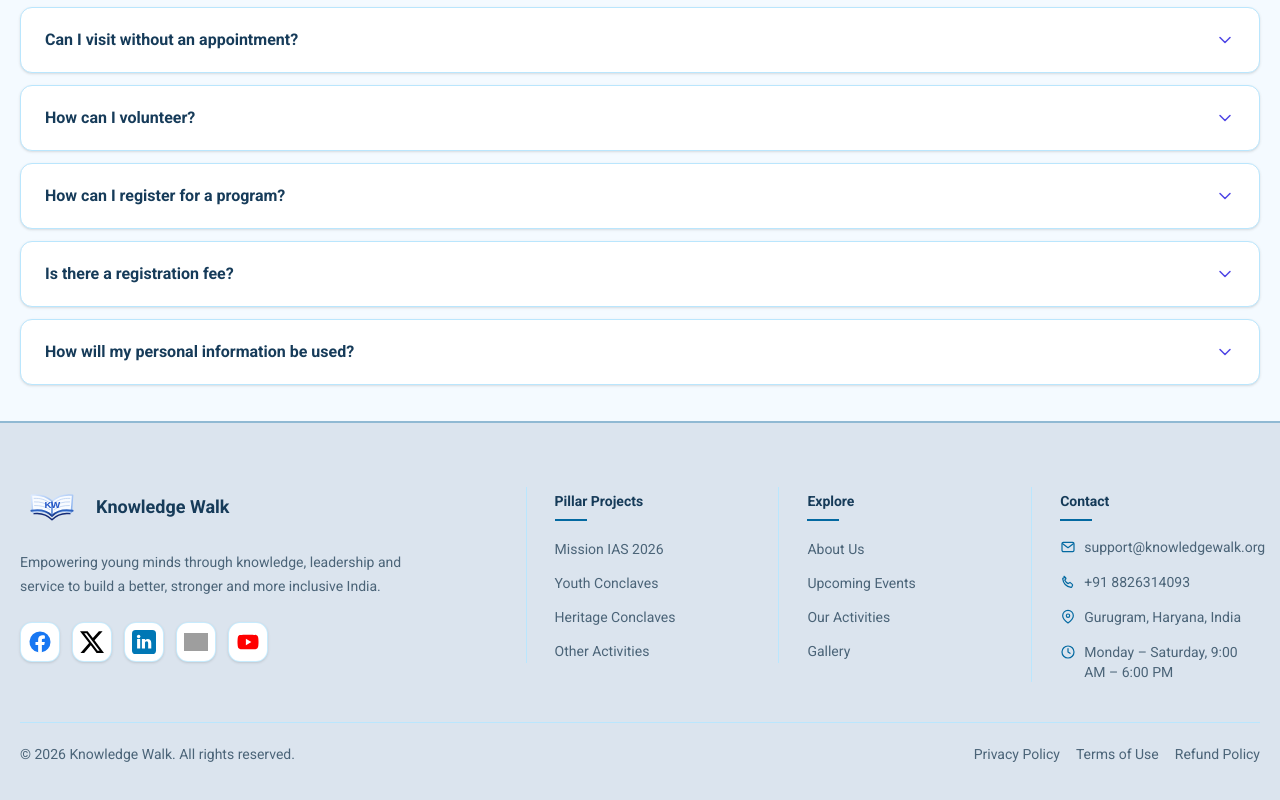
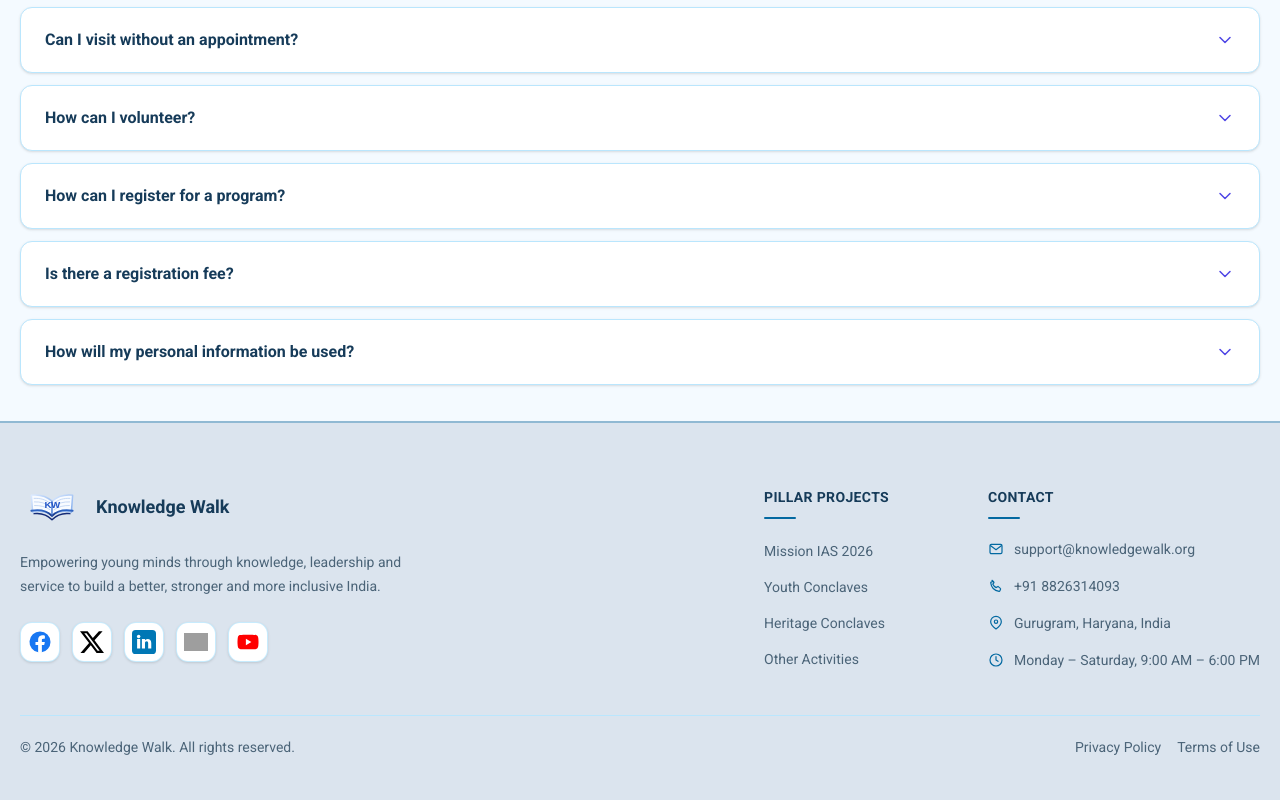
Before and after one commit to abhishekshah100/knowledge-walk, a Next.js app: page /contact-us in a window 1280 px wide. Shown: the part 1992-2792 px from the top of the page. Built offline with nearby package versions, Linux system fonts and the light colour scheme; grey boxes are pictures that could not be loaded; a web font is replaced by a local one.

Commit message:
Footer section aligment fixed

```diff
--- a/src/app/about-us/page.tsx
+++ b/src/app/about-us/page.tsx
@@ -41,7 +41,7 @@ export default function AboutPage() {
   }
 
   return (
-    <main className="flex-1">
+    <main id="main-content" tabIndex={-1} className="flex-1 focus:outline-none">
       <AboutHeroSection hero={aboutData.hero} />
       <AboutStorySection story={aboutData.story} />
       <OurValuesSection values={aboutData.values} />
--- a/src/app/contact-us/page.tsx
+++ b/src/app/contact-us/page.tsx
@@ -46,7 +46,7 @@ export default function ContactPage() {
   }
 
   return (
-    <main className="flex-1">
+    <main id="main-content" tabIndex={-1} className="flex-1 focus:outline-none">
       <ContactHeroSection contactHero={contactData.contactHero} initialProgram={selectedProgram} />
       <OfficeLocationSection officeLocation={contactData.officeLocation} />
       <HelpAndFaqSection howCanWeHelp={contactData.howCanWeHelp} faq={contactData.faq} onTopicSelect={handleTopicSelect} />
--- a/src/app/page.tsx
+++ b/src/app/page.tsx
@@ -46,7 +46,7 @@ export default function HomePage() {
   }
 
   return (
-    <main className="flex-1">
+    <main id="main-content" tabIndex={-1} className="flex-1 focus:outline-none">
       <HeroSlider hero={data.home.hero} />
       <PillarProjectsSection pillarProjects={data.home.pillarProjects} />
       <BuildingLeadersSection buildingLeaders={data.home.buildingLeaders} />
--- a/src/components/layout/FloatingContactButtons.tsx
+++ b/src/components/layout/FloatingContactButtons.tsx
@@ -26,7 +26,7 @@ export function FloatingContactButtons() {
         rel="noopener noreferrer"
         aria-label="Chat with us on WhatsApp (opens in a new tab)"
         title="Chat on WhatsApp"
-        className="group relative flex h-12 w-12 items-center justify-center rounded-full bg-gradient-to-br from-whatsapp to-whatsapp-dark shadow-[0_8px_20px_-4px_rgba(18,140,126,0.55)] ring-1 ring-white/15 transition-all hover:-translate-y-0.5 hover:shadow-[0_12px_26px_-4px_rgba(18,140,126,0.65)] focus-visible:outline-none focus-visible:ring-2 focus-visible:ring-whatsapp focus-visible:ring-offset-2"
+        className="group relative flex h-12 items-center gap-2 rounded-full bg-gradient-to-br from-whatsapp to-whatsapp-dark py-3 pr-5 pl-3 shadow-[0_8px_20px_-4px_rgba(18,140,126,0.55)] ring-1 ring-white/15 transition-all hover:-translate-y-0.5 hover:shadow-[0_12px_26px_-4px_rgba(18,140,126,0.65)] focus-visible:outline-none focus-visible:ring-2 focus-visible:ring-whatsapp focus-visible:ring-offset-2"
       >
         <span
           aria-hidden="true"
@@ -38,8 +38,9 @@ export function FloatingContactButtons() {
           width={28}
           height={28}
           sizes="28px"
-          className="relative h-6 w-6 object-contain [filter:brightness(0)_invert(1)]"
+          className="relative h-6 w-6 shrink-0 object-contain [filter:brightness(0)_invert(1)]"
         />
+        <span className="relative text-sm font-semibold whitespace-nowrap text-text-inverse">Chat with us</span>
       </a>
     </div>
   );
--- a/src/components/layout/Footer.tsx
+++ b/src/components/layout/Footer.tsx
@@ -2,16 +2,24 @@ import Image from "next/image";
 import Link from "next/link";
 import { Container } from "@/components/ui/Container";
 import { Icon, type IconName } from "@/components/ui/Icon";
+import { ORG_ADDRESS_SHORT } from "@/constants/organization";
 import type { LinkItem, NavigationContent } from "@/types/site-content.types";
 
 interface FooterProps {
   navigation: NavigationContent;
 }
 
-function contactIcon(link: LinkItem, index: number): IconName {
+/**
+ * Picks the icon by what the link actually is, not by its position in the
+ * array — a positional check (e.g. "the 3rd link is always the address")
+ * would silently show the wrong icon the moment the Contact group's link
+ * order changes in `navigation.data.ts`.
+ */
+function contactIcon(link: LinkItem): IconName {
   if (link.href.startsWith("mailto:")) return "mail";
   if (link.href.startsWith("tel:")) return "phone";
-  return index === 2 ? "map-pin" : "clock";
+  if (link.label === ORG_ADDRESS_SHORT) return "map-pin";
+  return "clock";
 }
 
 /** Independent site footer fed entirely from navigation.footer API content. */
@@ -21,8 +29,8 @@ export function Footer({ navigation }: FooterProps) {
   return (
     <footer className="border-t-2 border-primary/35 bg-footer-bg" aria-label="Site footer">
       <Container className="py-12 sm:py-16">
-        <div className="grid gap-9 grid-cols-1 sm:grid-cols-2 lg:grid-cols-5 lg:items-start lg:gap-6">
-          <div className="lg:col-span-2 lg:pr-10">
+        <div className="flex flex-col gap-10 lg:flex-row lg:items-start lg:justify-between lg:gap-16">
+          <div className="lg:max-w-sm">
             <Link href="/" className="inline-flex items-center gap-3 rounded-sm focus-visible:outline-none focus-visible:ring-2 focus-visible:ring-primary">
               <Image
                 src={navigation.logo.src}
@@ -58,25 +66,34 @@ export function Footer({ navigation }: FooterProps) {
             </div>
           </div>
 
+          {/*
+            A flex-wrap cluster, not a fixed-column grid — the column count
+            here has changed twice already (Explore and Resources both got
+            hidden), and a rigid `grid-cols-5` sized for a specific count
+            just leaves a lopsided empty gap once fewer groups remain. This
+            adapts to however many groups are visible and keeps them
+            clustered together instead of stretched apart.
+          */}
+          <div className="flex flex-col gap-10 sm:flex-row sm:flex-wrap sm:gap-x-14 sm:gap-y-10 lg:gap-x-20">
             {footer.linkGroups
               .filter((g) => g.title !== "Resources")
               .map((group) => {
                 const isContactGroup = group.title === "Contact";
 
                 return (
-                <div key={group.title} className="flex flex-col border-t border-border/80 pt-5 sm:border-t-0 sm:pt-0 lg:border-l lg:border-border lg:px-7 lg:pt-1 last:lg:pr-0">
-                  <h2 className="text-sm font-bold text-text-primary">{group.title}</h2>
-                  <div className="mt-2 h-0.5 w-8 bg-primary" aria-hidden="true" />
-                  <ul className="mt-4 space-y-2.5">
+                  <div key={group.title} className="flex min-w-[9rem] flex-col border-t border-border/80 pt-5 sm:border-t-0 sm:pt-0">
+                    <h2 className="text-sm font-bold tracking-wide text-text-primary uppercase">{group.title}</h2>
+                    <div className="mt-2.5 h-0.5 w-8 rounded-full bg-primary" aria-hidden="true" />
+                    <ul className="mt-5 space-y-3">
                       {group.links.map((link) => (
                         <li key={link.label}>
-                        <Link href={link.href} className={`group inline-flex text-sm leading-5 text-text-secondary transition-colors hover:text-primary focus-visible:outline-none focus-visible:ring-2 focus-visible:ring-primary ${isContactGroup ? "items-start gap-2" : "relative items-center"}`}>
+                          <Link href={link.href} className={`group inline-flex w-full min-w-0 text-sm leading-5 text-text-secondary transition-colors hover:text-primary focus-visible:outline-none focus-visible:ring-2 focus-visible:ring-primary ${isContactGroup ? "items-start gap-2.5" : "relative items-center"}`}>
                             {isContactGroup ? (
-                            <Icon name={contactIcon(link, group.links.indexOf(link))} className="mt-0.5 h-4 w-4 shrink-0 text-primary" />
+                              <Icon name={contactIcon(link)} className="mt-0.5 h-4 w-4 shrink-0 text-primary" />
                             ) : (
                               <Icon name="chevron-right" className="absolute -left-4 h-3.5 w-3.5 text-primary opacity-0 transition-opacity group-hover:opacity-100" />
                             )}
-                          <span>{link.label}</span>
+                            <span className="min-w-0 break-words">{link.label}</span>
                           </Link>
                         </li>
                       ))}
@@ -84,6 +101,7 @@ export function Footer({ navigation }: FooterProps) {
                   </div>
                 );
               })}
+          </div>
         </div>
 
         <div className="mt-10 flex flex-col gap-3 border-t border-border pt-5 text-sm text-text-secondary sm:flex-row sm:items-center sm:justify-between">
--- a/src/components/layout/HomeDataProvider.tsx
+++ b/src/components/layout/HomeDataProvider.tsx
@@ -26,10 +26,28 @@ const HomeDataContext = createContext<HomeDataContextValue | null>(null);
  * page independently rendering (and refetching for) its own copies.
  */
 export function HomeDataProvider({ children }: Readonly<{ children: ReactNode }>) {
-  const { data, isLoading, error } = useJsonFetch<HomePageData>("/api/home");
+  const { data, isLoading, error, refetch } = useJsonFetch<HomePageData>("/api/home");
 
   return (
     <HomeDataContext.Provider value={{ data, isLoading, error }}>
+      {/*
+        Without this, a failed `/api/home` request would silently drop the
+        Header and Footer on every route — including ones (About, Contact)
+        whose own page content loaded fine — leaving the visitor stranded
+        with no navigation and no indication anything went wrong.
+      */}
+      {error ? (
+        <div role="alert" className="flex flex-wrap items-center justify-center gap-x-3 gap-y-1 bg-danger/10 px-4 py-2 text-center text-sm text-danger">
+          <span>We couldn&apos;t load site navigation.</span>
+          <button
+            type="button"
+            onClick={refetch}
+            className="rounded-sm font-semibold underline underline-offset-2 focus-visible:outline-none focus-visible:ring-2 focus-visible:ring-danger focus-visible:ring-offset-2"
+          >
+            Retry
+          </button>
+        </div>
+      ) : null}
       {data ? <Header navigation={data.navigation} /> : null}
       {children}
       {data ? <Footer navigation={data.navigation} /> : null}
--- a/src/data/home.data.ts
+++ b/src/data/home.data.ts
@@ -330,12 +330,6 @@ export const homeData: HomeContent = {
     ],
   },
 
-  partnersIntro: {
-    heading: "Together We Go Further",
-    description:
-      "We partner with educational institutions, organizations and community leaders to build an ecosystem that empowers young India.",
-  },
-
   finalCta: {
     eyebrow: "Be Part Of The Journey",
     heading: "Walk With Knowledge. Lead With Purpose.",
--- a/src/data/navigation.data.ts
+++ b/src/data/navigation.data.ts
@@ -43,15 +43,15 @@ export const navigationData: NavigationContent = {
           { label: "Other Activities", href: "#" },
         ],
       },
-      {
-        title: "Explore",
-        links: [
-          { label: "About Us", href: "/about-us" },
-          { label: "Upcoming Events", href: "/#upcoming-events" },
-          { label: "Our Activities", href: "#" },
-          { label: "Gallery", href: "#" },
-        ],
-      },
+      // {
+      //   title: "Explore",
+      //   links: [
+      //     { label: "About Us", href: "/about-us" },
+      //     { label: "Upcoming Events", href: "/#upcoming-events" },
+      //     { label: "Our Activities", href: "#" },
+      //     { label: "Gallery", href: "#" },
+      //   ],
+      // },
       {
         title: "Resources",
         links: [
@@ -81,7 +81,7 @@ export const navigationData: NavigationContent = {
     legalLinks: [
       { label: "Privacy Policy", href: "#" },
       { label: "Terms of Use", href: "#" },
-      { label: "Refund Policy", href: "#" },
+      // { label: "Refund Policy", href: "#" },
     ],
     copyright: "© 2026 Knowledge Walk. All rights reserved.",
   },
--- a/src/hooks/useJsonFetch.ts
+++ b/src/hooks/useJsonFetch.ts
@@ -1,12 +1,14 @@
 "use client";
 
-import { useEffect, useState } from "react";
+import { useCallback, useEffect, useState } from "react";
 import type { ApiResponse } from "@/types/site-content.types";
 
 interface UseJsonFetchResult<T> {
   data: T | null;
   isLoading: boolean;
   error: string | null;
+  /** Re-runs the fetch from scratch — lets an error state offer a "Retry" action. */
+  refetch: () => void;
 }
 
 /**
@@ -23,6 +25,9 @@ export function useJsonFetch<T>(url: string): UseJsonFetchResult<T> {
   const [data, setData] = useState<T | null>(null);
   const [isLoading, setIsLoading] = useState(true);
   const [error, setError] = useState<string | null>(null);
+  const [attempt, setAttempt] = useState(0);
+
+  const refetch = useCallback(() => setAttempt((current) => current + 1), []);
 
   useEffect(() => {
     const controller = new AbortController();
@@ -53,7 +58,7 @@ export function useJsonFetch<T>(url: string): UseJsonFetchResult<T> {
     load();
 
     return () => controller.abort();
-  }, [url]);
+  }, [url, attempt]);
 
-  return { data, isLoading, error };
+  return { data, isLoading, error, refetch };
 }
--- a/src/types/site-content.types.ts
+++ b/src/types/site-content.types.ts
@@ -185,11 +185,6 @@ export interface IdeasInMotionContent {
   items: IdeaInMotion[];
 }
 
-export interface PartnersIntroContent {
-  heading: string;
-  description: string;
-}
-
 export interface FinalCtaContent {
   eyebrow: string;
   heading: string;
@@ -207,7 +202,6 @@ export interface HomeContent {
   missionIas: MissionIasContent;
   heritageConclave: HeritageConclaveContent;
   ideasInMotion: IdeasInMotionContent;
-  partnersIntro: PartnersIntroContent;
   finalCta: FinalCtaContent;
 }
 
```
Also changed, not shown: src/app/layout.tsx (+12 -0 lines), src/components/home/StatsSection.tsx (+5 -4 lines). Lines whose indentation alone changed are shown as unchanged.
